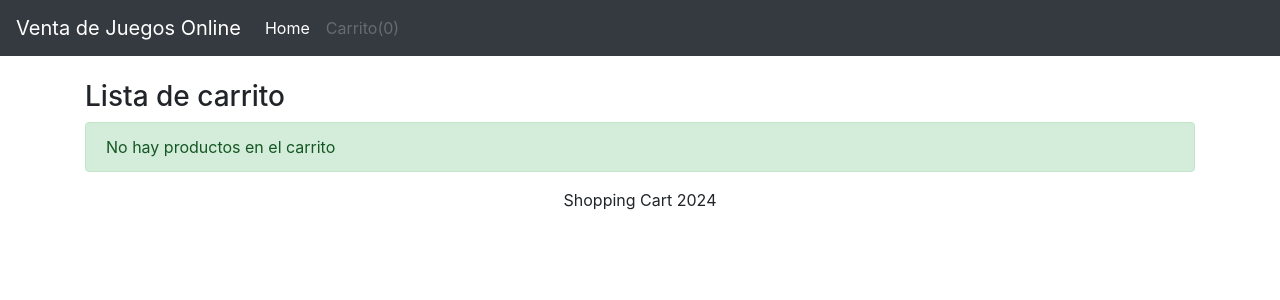
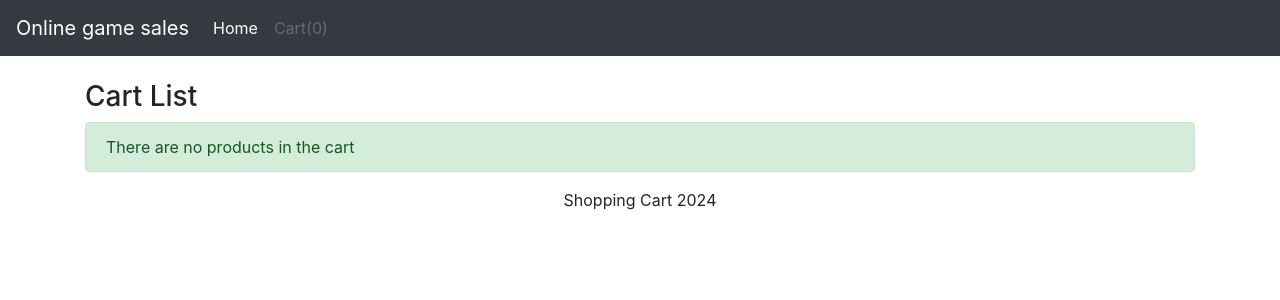
Before and after one commit to Abrahm18/Shopping-Cart, a PHP site: page /Simple_Shopping_Cart_PHP_Mysql_armando_3feb2024/mostrarCarrito.php in a window 1280 px wide. Shown: the top 300 px of the page. Run offline with PHP 8.4, Linux system fonts and the light colour scheme.

Commit message:
fix carrito.php index.php pagar.php archivos global mostrarCarrito.php templates LICENSE cabecera.php pie.php descarga.php README.md bd Shopping-Cart.sql

```diff
--- a/carrito.php
+++ b/carrito.php
@@ -5,28 +5,29 @@ $mensaje="";
 
 if(isset($_POST["btnAccion"])){
   switch($_POST["btnAccion"]){
-    case 'Agregar':
+    case 'Add':
 
       if(is_numeric( openssl_decrypt($_POST['id'],COD,KEY))){
         $ID=openssl_decrypt($_POST['id'],COD,KEY);
-        $mensaje.="ok ID correcto".$ID."<br/>";
+        $mensaje.="
+ok correct ID".$ID."<br/>";
       }else{
-        $mensaje.="Ups... ID Incorrecto".$ID."<br/>"; break;
+        $mensaje.=" Oops... Wrong ID".$ID."<br/>"; break;
       }
       if(is_string(openssl_decrypt($_POST['nombre'],COD,KEY))){
           $NOMBRE=openssl_decrypt($_POST['nombre'],COD,KEY);
           $mensaje.="Ok NOMBRE".$NOMBRE."<br/>";
-        }else{ $mensaje.="Upps... ID Incorrecto".$ID."<br/>";  break;}
+        }else{ $mensaje.="Oops... Wrong ID".$ID."<br/>";  break;}
 
         if(is_string(openssl_decrypt($_POST['cantidad'],COD,KEY))){
           $CANTIDAD=openssl_decrypt($_POST['cantidad'],COD,KEY);
           $mensaje.="Ok CANTIDAD".$CANTIDAD."<br/>";
-        }else{ $mensaje.="Upps... Algo pasa con la cantidad".$ID."<br/>";  break;}
+        }else{ $mensaje.="Oops... Something's wrong with the quantity".$ID."<br/>";  break;}
 
         if(is_string(openssl_decrypt($_POST['precio'],COD,KEY))){
           $PRECIO=openssl_decrypt($_POST['precio'],COD,KEY);
           $mensaje.="Ok precio".$PRECIO."<br/>";
-        }else{ $mensaje.="Upps... Algo pasa con el precio".$ID."<br/>";  break;}
+        }else{ $mensaje.="Oops... Something's up with the price".$ID."<br/>";  break;}
 
         if(!isset($_SESSION['CARRITO'])){
           $producto=array(
@@ -36,12 +37,12 @@ if(isset($_POST["btnAccion"])){
             'PRECIO'=>$PRECIO
           );
           $_SESSION['CARRITO'][0]=$producto;
-          $mensaje= "Producto agregado al carrito";
+          $mensaje= "Product added to cart";
         }else{
 
           $idProductos=array_column($_SESSION['CARRITO'],"ID");
           if(in_array($ID,$idProductos)) {
-            echo "<script>alert('El producto ya ha sido seleccionado..');</script>";
+            echo "<script>alert('The product has already been selected.');</script>";
             $mensaje= "";
           }else {
 
@@ -53,7 +54,7 @@ if(isset($_POST["btnAccion"])){
             'PRECIO'=>$PRECIO
           );
           $_SESSION['CARRITO'][$NumeroProductos]=$producto;
-          $mensaje= "Producto agregado al carrito";
+          $mensaje= "Product added to cart";
           }
         }
         // $mensaje=print_r($_SESSION, true)
@@ -66,13 +67,13 @@ if(isset($_POST["btnAccion"])){
         foreach($_SESSION['CARRITO'] as $indice=>$producto) {
           if($producto['ID']==$ID) {
             unset($_SESSION['CARRITO'][$indice]);
-            echo "<script>alert('Elemento borrado...');</script>";
+            echo "<script>alert('Deleted item...');</script>";
           }
 
 
         }
       }else{
-          $mensaje.="Ups... ID Incorrecto".$ID."<br/>"; break;
+          $mensaje.="Oops... Wrong ID".$ID."<br/>"; break;
       }
       break;
   }
--- a/descarga.php
+++ b/descarga.php
@@ -19,7 +19,7 @@ include 'templates/cabecera.php'
             <img class="card-img-top" src="<?php echo $producto[ 'Imagen']; ?>">
             <div class="card-body">
                 <p class="card-text"><?php echo $producto['Nombre']; ?></p>
-                <button class="btn btn-success" type="button">Descargar</button>
+                <button class="btn btn-success" type="button">Discharge</button>
             </div>
         </div>
     </div>
--- a/global/conexion.php
+++ b/global/conexion.php
@@ -6,7 +6,7 @@ try{
     $pdo= new PDO($servidor,USUARIO,PASSWORD,
                 array(PDO::MYSQL_ATTR_INIT_COMMAND>"SET NAMES utf8")
             );
-        echo "<script>alert('Conectado...')</script>";
+        echo "<script>alert('connecting...')</script>";
 
 }catch(PDOException $e){
 
--- a/index.php
+++ b/index.php
@@ -6,13 +6,14 @@ include 'templates/cabecera.php';
 
 ?>
 
+
 <br>
 <?php if($mensaje!=""){?>
 <div class="alert alert-success" role="alert">
    <?php echo ($mensaje);?>
 
 
-    <a href="mostrarCarrito.php" class="btn btn-success">ver carrito</a>
+    <a href="mostrarCarrito.php" class="btn btn-success">muy carrito</a>
 </div>
 
 <?php }?>
@@ -38,7 +39,7 @@ include 'templates/cabecera.php';
         <div class="card-body">
             <span><?php echo $producto['Nombre'];?></span>
             <h5 class="card-title">$<?php echo $producto['Precio'];?></h5>
-            <p class="card-text">descripcion</p>
+            <p class="card-text">description</p>
 
 <form action="" method="post">
 
@@ -64,7 +65,6 @@ include 'templates/cabecera.php';
 </div>
 </div>
 
-
 <script>
     const popoverTriggerList = document.querySelectorAll('[data-bs-toggle="popover"]')
     const popoverList = [...popoverTriggerList].map(popoverTriggerEl => new bootstrap.Popover
--- a/mostrarCarrito.php
+++ b/mostrarCarrito.php
@@ -5,14 +5,14 @@ include 'templates/cabecera.php'
 ?>
 
 <br>
-<h3>Lista de carrito</h3>
+<h3>Cart List</h3>
 <?php if(!empty($_SESSION['CARRITO'])) {?>
 <table class="table table-light table-bordered">
   <tbody>
     <tr>
-      <th width="40%">Descripcion</th>
-      <th width="15%" class="text-center">cantidad</th>
-      <th width="20%" class="text-center">Precio</th>
+      <th width="40%">Description</th>
+      <th width="15%" class="text-center">amount</th>
+      <th width="20%" class="text-center">Price</th>
       <th width="20%" class="text-center">Total</th>
       <th width="5%">--</th>
     </tr>
@@ -37,7 +37,7 @@ include 'templates/cabecera.php'
         type="submit"
         name="btnAccion"
         value="Eliminar"
-        >Eliminar</button>
+        >Eliminate</button>
 
       </form>
 
@@ -56,7 +56,7 @@ include 'templates/cabecera.php'
           <form action="pagar.php" method="post">
             <div class="alert alert-success" role="alert">
               <div class="form-group">
-                  <label for="my-input">Correo de contacto:</label>
+                  <label for="my-input">Contact email:</label>
                   <input id="email" name="email"
                   class="form-control"
                   type="email"
@@ -65,12 +65,12 @@ include 'templates/cabecera.php'
               </div>
               <small id="emailHelp"
               class="form-text text-muted">
-                Los productos se enviaran a este correo
+              The products will be sent to this email
               </small>
 
             </div>
             <button class="btn btn-primary btn-lg btn-block" type="submit" value="preceder" name="btnAccion">
-              Proceder a pagar
+            Proceed to pay
             </button>
           </form>
         </td>
@@ -81,7 +81,7 @@ include 'templates/cabecera.php'
 </table>
 <?php }else {?>
   <div class="alert alert-success">
-    No hay productos en el carrito
+  There are no products in the cart
   </div>
   <?php }?>
 
--- a/pagar.php
+++ b/pagar.php
@@ -43,9 +43,9 @@ if($_POST) {
 }
 ?>
 <div class="jumbotron text-center">
-    <h1 class="display-4">¡Paso Final !</h1>
+    <h1 class="display-4">¡Final Step!</h1>
     <hr class="my-4">
-    <p class="lead"> Estas apunto de pagar con paypal la cantidad de:
+    <p class="lead"> You are about to pay with Paypal the amount of:
         <h4><?php echo number_format($total,2);?>$</h4>
     </p>
     <!-- paypal -->
--- /dev/null
+++ b/styles.css
@@ -0,0 +1,4 @@
+body{
+  background-color: bisque;
+
+}
--- a/templates/cabecera.php
+++ b/templates/cabecera.php
@@ -1,9 +1,12 @@
 <!DOCTYPE html>
 <html lang="en">
+
 <head>
+
+<link href="styles.css" rel="stylesheet"/>
     <meta charset="UTF-8">
     <meta name="viewport" content="width=device-width, initial-scale=1.0">
-    <title>Tienda</title>
+    <title>Shopping-Cart</title>
     <link rel="stylesheet" href="https://cdn.jsdelivr.net/npm/bootstrap@4.1.3/dist/css/bootstrap.min.css" integrity="sha384-MCw98/SFnGE8fJT3GXwEOngsV7Zt27NXFoaoApmYm81iuXoPkFOJwJ8ERdknLPMO" crossorigin="anonymous">
     <script src="https://code.jquery.com/jquery-3.3.1.slim.min.js" integrity="sha384-q8i/X+965DzO0rT7abK41JStQIAqVgRVzpbzo5smXKp4YfRvH+8abtTE1Pi6jizo" crossorigin="anonymous"></script>
     <script src="https://cdn.jsdelivr.net/npm/popper.js@1.14.3/dist/umd/popper.min.js" integrity="sha384-ZMP7rVo3mIykV+2+9J3UJ46jBk0WLaUAdn689aCwoqbBJiSnjAK/l8WvCWPIPm49" crossorigin="anonymous"></script>
@@ -12,8 +15,9 @@
     <meta name="viewport" content="width=device-width, initial-scale=1.0">
 </head>
 <body>
+
     <nav class="navbar navbar-expand-lg navbar-dark bg-dark">
-        <a class="navbar-brand" href="index.php">Venta de Juegos Online</a>
+        <a class="navbar-brand" href="index.php">Online game sales</a>
         <button class="navbar-toggler" data-target="#my-nav" data-toggle="collapse" aria-controls="my-nav" aria-expanded="false" aria-label="Toggle navigation">
             <span class="navbar-toggler-icon"></span>
         </button>
@@ -24,7 +28,7 @@
                 </li>
                 <li class="nav-item">
                   </li>
-                  <a class="nav-link disabled" href="mostrarCarrito.php" tabindex="-1" aria-disabled="true">Carrito(<?php
+                  <a class="nav-link disabled" href="mostrarCarrito.php" tabindex="-1" aria-disabled="true">Cart(<?php
                   echo (empty($_SESSION['CARRITO']))?0:count($_SESSION['CARRITO'])?>)</a>
             </ul>
         </div>
```
